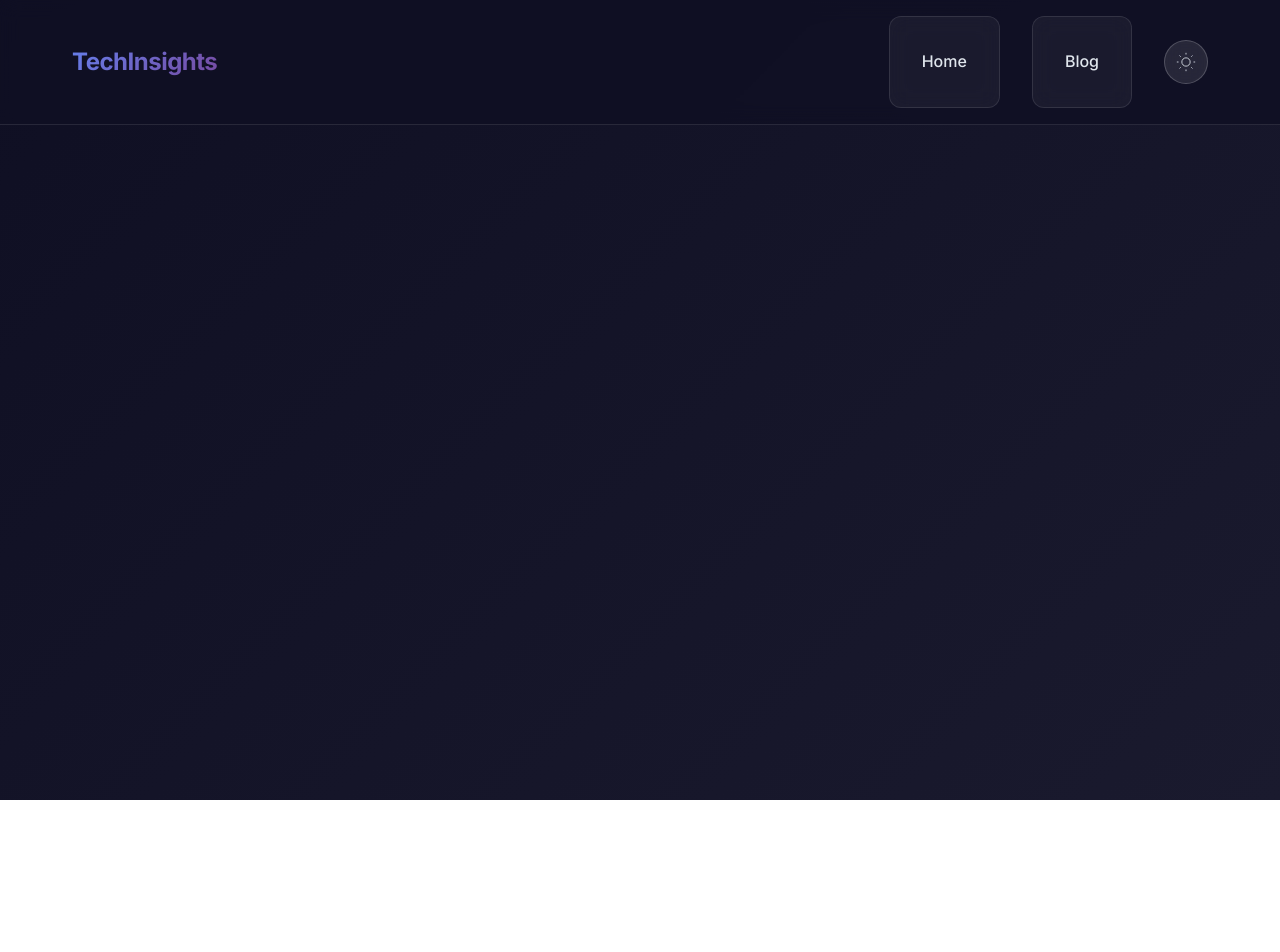
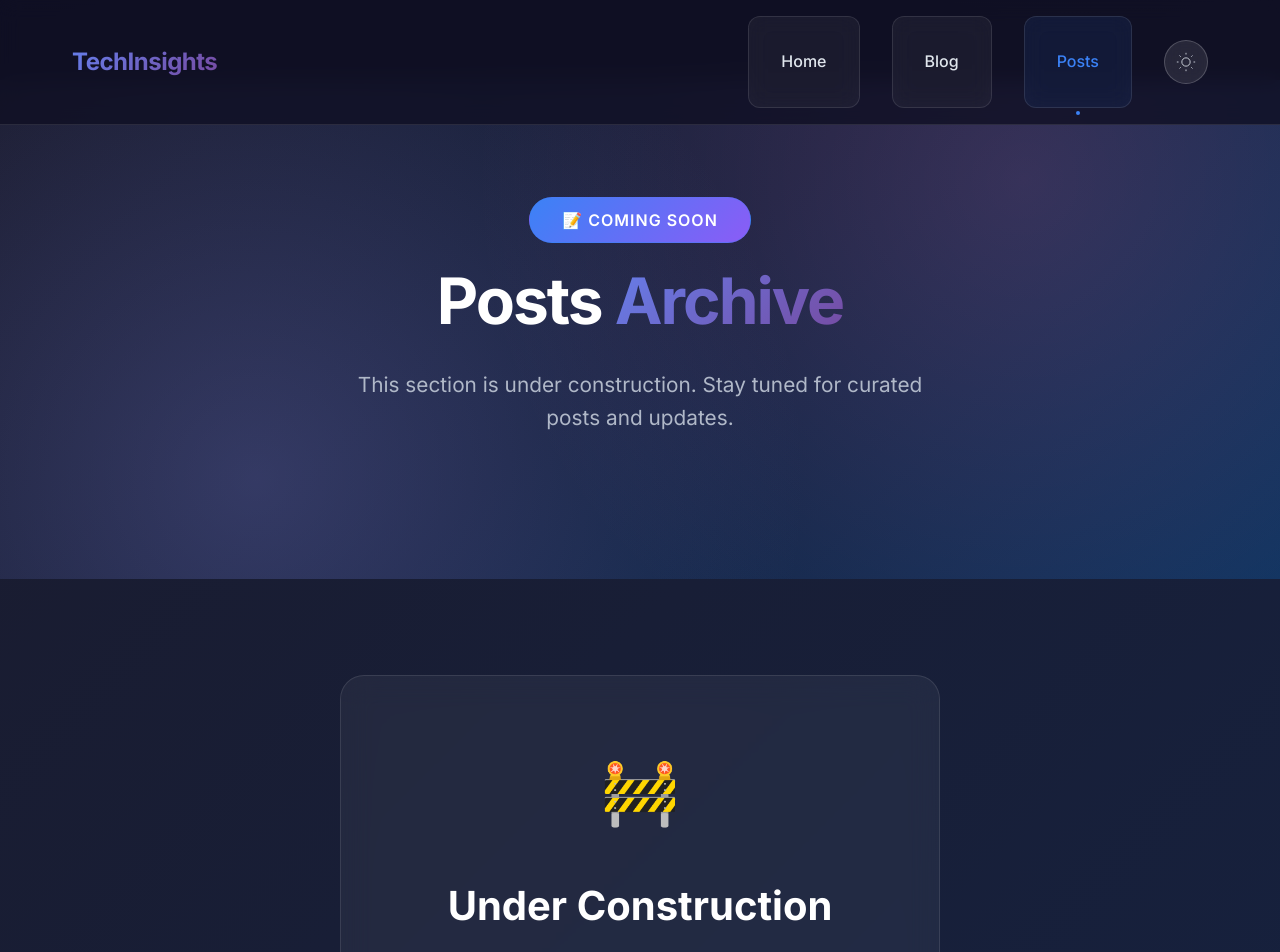
Before and after one commit to anushka278/blog, a React (Create React App) app: page /posts in a window 1280 px wide. Shown: the top 952 px of the page. Before the commit the page ends 800 px from the top, so only its background shows below. Built offline with nearby package versions, Linux system fonts and the light colour scheme.

Commit message:
add Posts tab with placeholder page

```diff
--- a/src/App.js
+++ b/src/App.js
@@ -3,6 +3,7 @@ import { BrowserRouter as Router, Routes, Route } from 'react-router-dom';
 import Header from './components/Header';
 import Home from './pages/Home';
 import Blog from './pages/Blog';
+import Posts from './pages/Posts';
 import BlogPost from './pages/BlogPost';
 import './App.css';
 
@@ -37,6 +38,7 @@ function App() {
           <Routes>
             <Route path="/" element={<Home />} />
             <Route path="/blog" element={<Blog />} />
+            <Route path="/posts" element={<Posts />} />
             <Route path="/blog/:id" element={<BlogPost />} />
           </Routes>
         </main>
--- a/src/components/Header.js
+++ b/src/components/Header.js
@@ -36,6 +36,12 @@ const Header = ({ isDarkMode, toggleTheme }) => {
             >
               Blog
             </Link>
+            <Link
+              to="/posts"
+              className={`nav-link ${location.pathname === '/posts' ? 'active' : ''}`}
+            >
+              Posts
+            </Link>
           </nav>
 
           <button
--- /dev/null
+++ b/src/pages/Posts.css
@@ -0,0 +1,163 @@
+.posts-page {
+  min-height: 100vh;
+  background: linear-gradient(135deg, #1a1b2e 0%, #16213e 100%);
+  position: relative;
+}
+
+/* Hero Section */
+.posts-hero {
+  padding: 8rem 0 6rem;
+  position: relative;
+  background: linear-gradient(135deg, #1a1b2e 0%, #16213e 50%, #0f3460 100%);
+  overflow: hidden;
+}
+
+.posts-hero::before {
+  content: '';
+  position: absolute;
+  top: 0;
+  left: 0;
+  right: 0;
+  bottom: 0;
+  background: radial-gradient(circle at 20% 80%, rgba(120, 119, 198, 0.3) 0%, transparent 50%),
+              radial-gradient(circle at 80% 20%, rgba(255, 119, 198, 0.15) 0%, transparent 50%);
+  pointer-events: none;
+}
+
+.hero-content {
+  text-align: center;
+  position: relative;
+  z-index: 1;
+}
+
+.hero-badge {
+  display: inline-block;
+  margin-bottom: 2rem;
+}
+
+.hero-badge span {
+  background: linear-gradient(135deg, #3b82f6, #8b5cf6);
+  color: white;
+  padding: 0.75rem 2rem;
+  border-radius: 50px;
+  font-size: 1rem;
+  font-weight: 600;
+  text-transform: uppercase;
+  letter-spacing: 1px;
+}
+
+.hero-title {
+  font-size: 4rem;
+  font-weight: 800;
+  line-height: 1.1;
+  margin-bottom: 2rem;
+  color: #ffffff;
+}
+
+.gradient-text {
+  background: linear-gradient(135deg, #3b82f6, #8b5cf6, #ec4899);
+  background-clip: text;
+  -webkit-background-clip: text;
+  -webkit-text-fill-color: transparent;
+}
+
+.hero-description {
+  font-size: 1.3rem;
+  color: #b0b8c8;
+  max-width: 600px;
+  margin: 0 auto 3rem;
+  line-height: 1.6;
+}
+
+.container {
+  max-width: 1200px;
+  margin: 0 auto;
+  padding: 0 3rem;
+}
+
+/* Placeholder Section */
+.placeholder-section {
+  padding: 6rem 0;
+}
+
+.placeholder-content {
+  text-align: center;
+  max-width: 600px;
+  margin: 0 auto;
+  background: rgba(255, 255, 255, 0.05);
+  backdrop-filter: blur(15px);
+  border: 1px solid rgba(255, 255, 255, 0.1);
+  border-radius: 24px;
+  padding: 4rem 3rem;
+}
+
+.placeholder-icon {
+  font-size: 4rem;
+  margin-bottom: 2rem;
+}
+
+.placeholder-title {
+  font-size: 2.5rem;
+  font-weight: 700;
+  color: #ffffff;
+  margin-bottom: 1.5rem;
+}
+
+.placeholder-description {
+  font-size: 1.2rem;
+  color: #b0b8c8;
+  line-height: 1.6;
+}
+
+/* Light Theme */
+body.light-theme .posts-page {
+  background: linear-gradient(135deg, #f8fafc 0%, #e2e8f0 100%);
+}
+
+body.light-theme .posts-hero {
+  background: linear-gradient(135deg, #f8fafc 0%, #e2e8f0 50%, #cbd5e1 100%);
+}
+
+body.light-theme .hero-title {
+  color: #1f2937;
+}
+
+body.light-theme .hero-description {
+  color: #4b5563;
+}
+
+body.light-theme .placeholder-content {
+  background: rgba(0, 0, 0, 0.03);
+  border-color: rgba(0, 0, 0, 0.1);
+}
+
+body.light-theme .placeholder-title {
+  color: #1f2937;
+}
+
+body.light-theme .placeholder-description {
+  color: #4b5563;
+}
+
+/* Responsive */
+@media (max-width: 768px) {
+  .hero-title {
+    font-size: 2.5rem;
+  }
+
+  .hero-description {
+    font-size: 1.1rem;
+  }
+
+  .placeholder-content {
+    padding: 3rem 2rem;
+  }
+
+  .placeholder-title {
+    font-size: 2rem;
+  }
+
+  .container {
+    padding: 0 1.5rem;
+  }
+}
--- /dev/null
+++ b/src/pages/Posts.js
@@ -0,0 +1,40 @@
+import React from 'react';
+import './Posts.css';
+
+const Posts = () => {
+  return (
+    <div className="posts-page">
+      {/* Hero Section */}
+      <section className="posts-hero">
+        <div className="container">
+          <div className="hero-content">
+            <div className="hero-badge">
+              <span>📝 Coming Soon</span>
+            </div>
+            <h1 className="hero-title">
+              Posts <span className="gradient-text">Archive</span>
+            </h1>
+            <p className="hero-description">
+              This section is under construction. Stay tuned for curated posts and updates.
+            </p>
+          </div>
+        </div>
+      </section>
+
+      <div className="container">
+        {/* Placeholder Content */}
+        <section className="placeholder-section">
+          <div className="placeholder-content">
+            <div className="placeholder-icon">🚧</div>
+            <h2 className="placeholder-title">Under Construction</h2>
+            <p className="placeholder-description">
+              We're working on something amazing for this section. Check back soon!
+            </p>
+          </div>
+        </section>
+      </div>
+    </div>
+  );
+};
+
+export default Posts;
```
